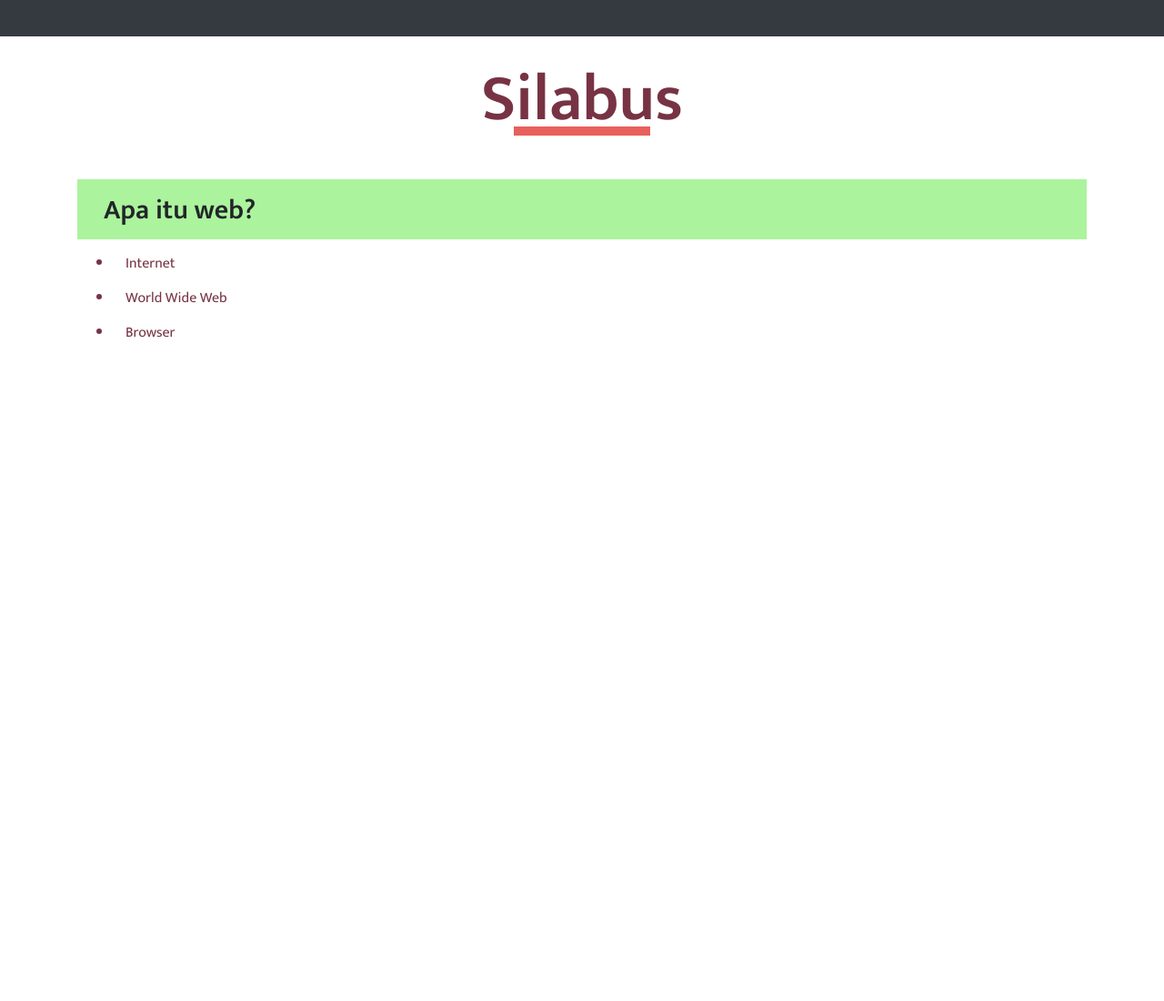
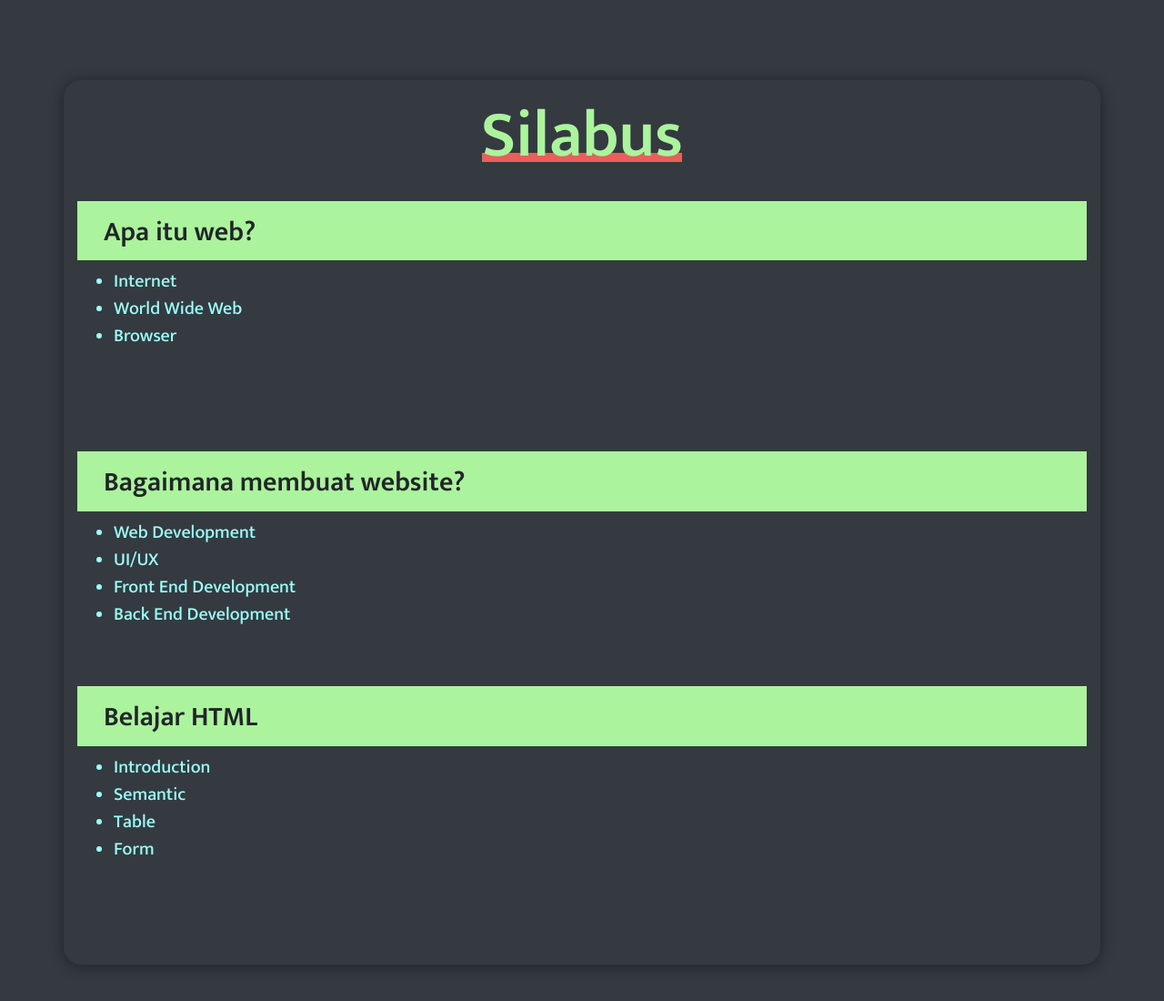
Before and after one commit to fadillahazhardk/LearnIT, a plain HTML site: page index.html in a window 1280 px wide. Shown: the part 760-1860 px from the top of the page at 91% size. Before the commit the page ends 1257 px from the top, so only its background shows below. Drawn offline with nearby package versions, Linux system fonts and the light colour scheme.

Commit message:
mengupdate silabus section

```diff
--- a/css/stylesheet.scss
+++ b/css/stylesheet.scss
@@ -10,7 +10,7 @@ body {
     font-family: 'Mukta', sans-serif;
     font-size: 16px;
     font-weight: 400;
-    color: $color1;
+    color: $color4;
 }
 
 /* bg color  */
@@ -53,7 +53,7 @@ body {
 
 // navbar
 .navbar-logo {
-    font-size: 24px;
+    font-size: 32px;
     font-weight: 800;
     border-bottom: 5px solid $color3;
     line-height: 0.5;
@@ -62,21 +62,39 @@ body {
         color: $color1;
     }
 }
+.curriculum-btn {
+    font-size: 19px;
+}
 
 //hero
 .welcome {
     font-size: 100px;
     font-weight: 800;
-    line-height: 0.8;
+    line-height: 0.5;
+    width: fit-content;
+    border-bottom: 10px solid $color3;
+}
+.cta-btn {
+    border: 2px solid $color2;
+    color: $color2;
+    font-size: 24px;
+    border-radius: 10px;
+    &:hover {
+        background-color: $color2;
+        border: 2px solid $color2;
+        color: $color3;
+    }
 }
 
 //silabus
 .silabus-title {
     font-weight: 600;
-    line-height: 0.6;
+    line-height: 0.4;
+    color: $color2;
 }
 .title-underline {
-    width: 150px;
+    margin: -5px;
+    width: 220px;
     height: 10px;
     background-color: $color3;
 }
@@ -86,6 +104,16 @@ body {
     line-height: 0.5;
     font-weight: 600;
 }
+
 .link-materi {
-    font-size: 30px / 1.618;
+    color: $color4;
+    font-weight: 500;
+    &:hover {
+        color: $color4;
+    }
 }
+
+.curriculum-container {
+    box-shadow: 0px 2px 16px rgba(0,0,0,0.4);
+    border-radius: 20px;
+}
--- a/index.html
+++ b/index.html
@@ -14,17 +14,17 @@
     <!-- custom css -->
     <link href="./css/stylesheet.css" rel="stylesheet">
 </head>
-<body>
+<body class="bg-dark">
 <!-- navigation bar  -->
 <nav class="navbar navbar-expand-lg navbar-light bg-color2 fixed-top">
     <div class="container">
-        <a class="fnt-color1 navbar-logo" href="#">LearnIT!</a>
+        <a class="fnt-color1 navbar-logo mr-3" href="#">LearnIT!</a>
         <button class="navbar-toggler" type="button" data-toggle="collapse" data-target="#navbarSupportedContent" aria-controls="navbarSupportedContent" aria-expanded="false" aria-label="Toggle navigation">
             <span class="navbar-toggler-icon fnt-color1"></span>
         </button>
 
         <div class="collapse navbar-collapse" id="navbarSupportedContent">
-            <ul class="navbar-nav ml-auto my-3">
+            <ul class="navbar-nav mr-auto my-3">
                 <li class="nav-item">
                 <a class="nav-link  d-inline curriculum-btn" href="#">Curriculum <i class="fas fa-arrow-circle-down"></i> </a>
                 </li>
@@ -60,9 +60,9 @@
     <div class="container">
         <div class="row height-100 align-items-center text-center">
             <div class="col">
-                <h1 class="fnt-color2 display-4 welcome">Welcome!</h1>
+                <h1 class="fnt-color2 display-4 welcome mx-auto">Welcome!</h1>
                 <p class="fnt-color2 lead welcome-small">Lets we learn web development, Departemen Kemasyarakatan Gamais !</p>
-                <a href="#" class="btn btn-outline-success fnt-color2">Start Learning !</a>
+                <a href="#" class="btn btn-outline-success cta-btn fnt-color2">Start Learning !</a>
             </div>
         </div>
     </div>
@@ -71,7 +71,7 @@
 
 <!-- Curriculum  -->
 <section id="curriculum">
-    <div class="container py-5">
+    <div class="container py-5 curriculum-container my-5">
         <!-- curriculum title  -->
         <div class="row">
             <div class="col text-center">
@@ -88,14 +88,46 @@
             </div>
             <div class="col">
                 <ul>
-                    <li><a href="#" class="btn lead fnt-color1 link-materi">Internet</a></li>
-                    <li><a href="#" class="btn lead fnt-color1">World Wide Web</a></li>
-                    <li><a href="#" class="btn lead fnt-color1">Browser</a></li>
+                    <li><a href="#" class="lead fnt-color4 link-materi">Internet</a></li>
+                    <li><a href="#" class="lead fnt-color4 link-materi">World Wide Web</a></li>
+                    <li><a href="#" class="lead fnt-color4 link-materi">Browser</a></li>
                 </ul>
             </div>
+
         </div>
         <!-- end of what is web  -->
 
+        <!-- Pendahuluan -->
+        <div class="row pt-5" id="web-curriculum">
+            <div class="col-12">
+                <h3 class=" bg-color2 p-3"><a href="" class="btn judul-materi">Bagaimana membuat website?</a></h3>
+            </div>
+            <div class="col">
+                <ul>
+                    <li><a href="#" class="lead fnt-color4 link-materi">Web Development</a></li>
+                    <li><a href="#" class="lead fnt-color4 link-materi">UI/UX</a></li>
+                    <li><a href="#" class="lead fnt-color4 link-materi">Front End Development</a></li>
+                    <li><a href="#" class="lead fnt-color4 link-materi">Back End Development</a></li>
+                </ul>
+            </div>
+
+        </div>
+        <!-- end of Pendahuluan  -->
+
+        <div class="row py-5" id="web-curriculum">
+            <div class="col-12">
+                <h3 class=" bg-color2 p-3"><a href="" class="btn judul-materi">Belajar HTML</a></h3>
+            </div>
+            <div class="col">
+                <ul>
+                    <li><a href="#" class="lead fnt-color4 link-materi">Introduction</a></li>
+                    <li><a href="#" class="lead fnt-color4 link-materi">Semantic</a></li>
+                    <li><a href="#" class="lead fnt-color4 link-materi">Table</a></li>
+                    <li><a href="#" class="lead fnt-color4 link-materi">Form</a></li>
+                </ul>
+            </div>
+
+        </div>
         <!-- html curriculum  -->
 
         <!-- end of html curriculum  -->
```
Also changed, not shown: css/stylesheet.css, 1 other file.
